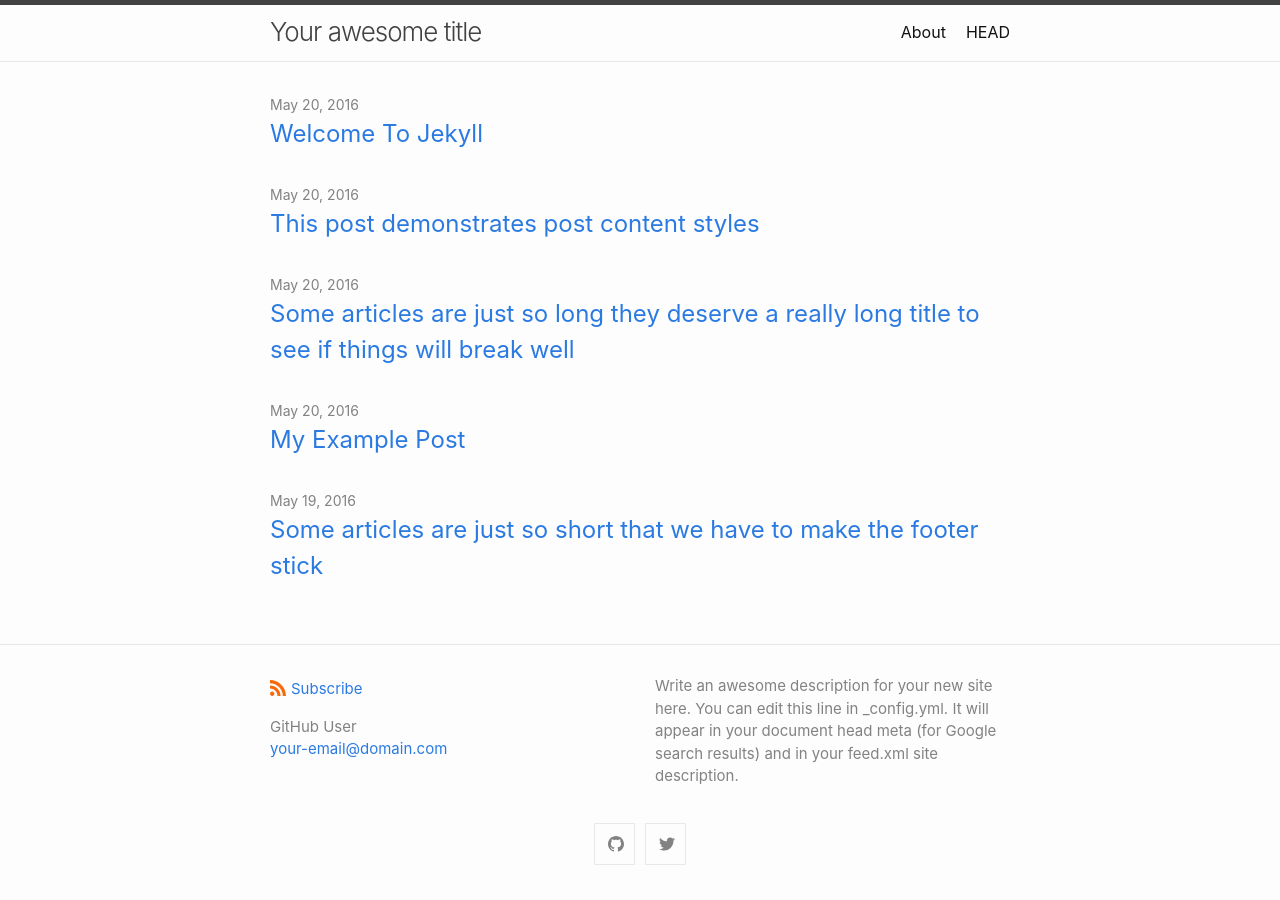
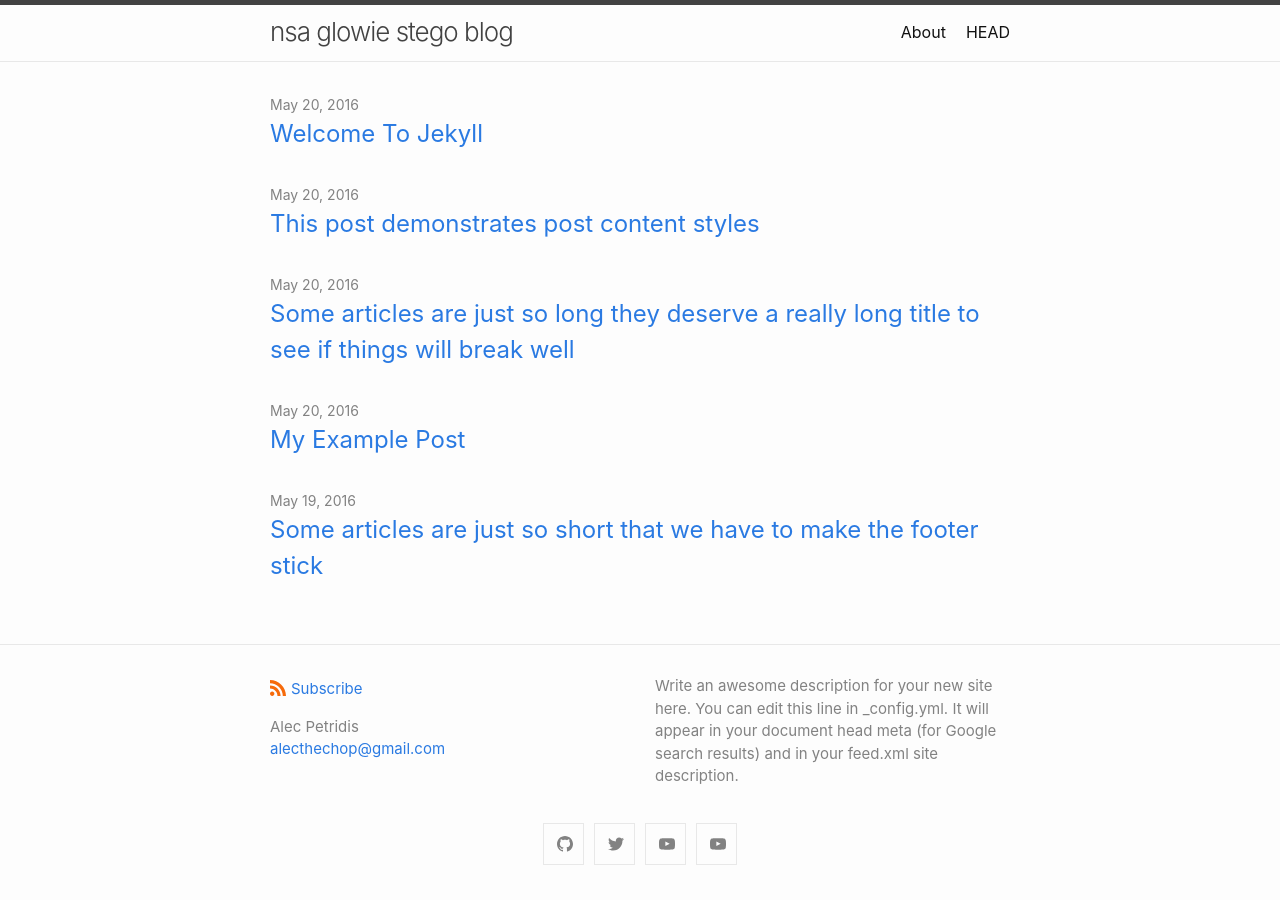
Before and after one commit to chop0/chop0.github.io, a Jekyll site: the page built from index.md, in a window 1280 px wide. Built offline with Jekyll 4.4.1, drawn with Linux system fonts in a browser that asks for light colours.

Commit message:
added title

```diff
--- a/_config.yml
+++ b/_config.yml
@@ -1,7 +1,7 @@
-title: Your awesome title
+title: nsa glowie stego blog
 author:
-  name: GitHub User
-  email: your-email@domain.com
+  name: Alec Petridis
+  email: alecthechop@gmail.com
 description: > # this means to ignore newlines until "show_excerpts:"
   Write an awesome description for your new site here. You can edit this
   line in _config.yml. It will appear in your document head meta (for
@@ -16,8 +16,8 @@ minima:
 
   # generate social links in footer
   social_links:
-    twitter: jekyllrb
-    github:  jekyll
+    twitter: chop0_
+    github:  chop0
     # devto: jekyll
     # dribbble: jekyll
     # facebook: jekyll
@@ -25,9 +25,9 @@ minima:
     # instagram: jekyll
     # linkedin: jekyll
     # pinterest: jekyll
-    # youtube: jekyll
-    # youtube_channel: UC8CXR0-3I70i1tfPg1PAE1g
-    # youtube_channel_name: CloudCannon
+    youtube: chop0
+    youtube_channel: UCJbCUiPPPEAHg_nJKB9VXvQ
+    youtube_channel_name: chop0
     # telegram: jekyll
     # googleplus: +jekyll
     # microdotblog: jekyll
```
